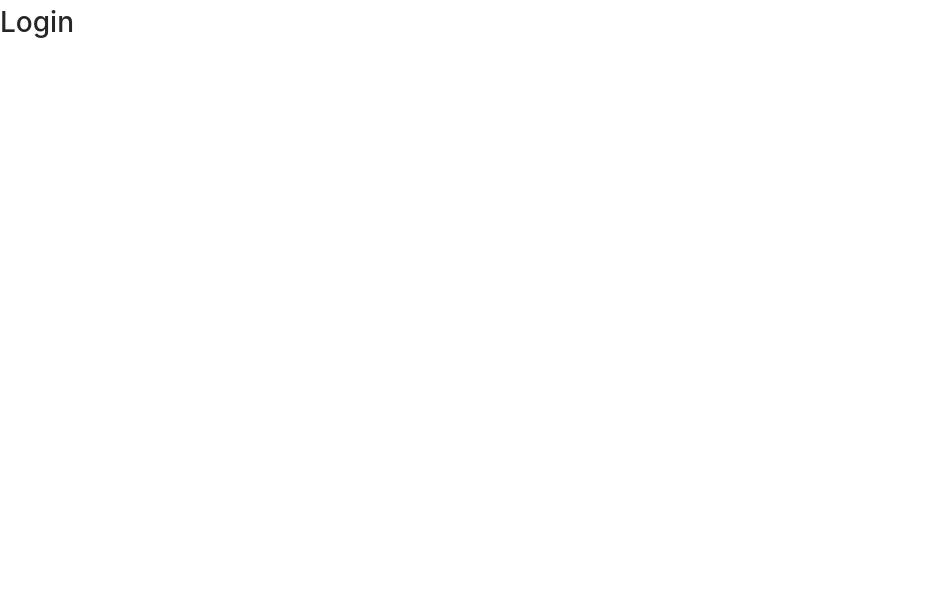
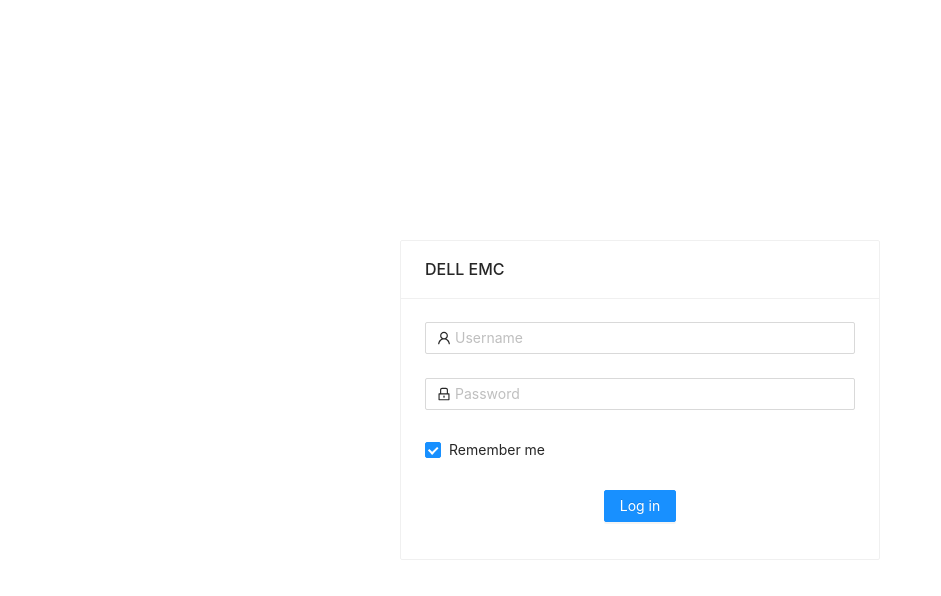
Before and after one commit to QingfengHuu/booking-system, a React (Create React App) app: page /#/login in a window 1280 px wide. Shown: the top 596 px of the page, without its empty margins (0-941 px from the left). Built offline with nearby package versions, Linux system fonts and the light colour scheme.

Commit message:
add login

```diff
--- a/src/App.js
+++ b/src/App.js
@@ -1,10 +1,11 @@
 import './App.css';
-import { HashRouter as Router , Switch , Route} from 'react-router-dom';
+import { HashRouter as Router , Switch , Route, Redirect} from 'react-router-dom';
 import { bookingRoutes } from './routes'
 import Frame from './components/Frame/index'
+import { isLogined } from './utils/auth';
 
 function App() {
-  return (
+  return isLogined()?(
     <Frame>
       <Switch>
         {bookingRoutes.map(route=>{
@@ -19,9 +20,12 @@
             />
           )
         })}
+        <Redirect to='/404' />
       </Switch>
     </Frame>
 
+  ):(
+  <Redirect to='/login' />
   );
 }
 
--- a/src/index.js
+++ b/src/index.js
@@ -14,6 +14,7 @@
           {mainRoutes.map(route=>{
             return <Route key={route.path} {...route} />
           })}
+          <Redirect to='/booking' from='/' />
           <Redirect to='/404' />
         </Switch>
       </Router>
--- a/src/pages/Login.js
+++ b/src/pages/Login.js
@@ -1,11 +1,63 @@
 import React from 'react'
+import { Form, Input, Button, Checkbox, Card } from 'antd';
+import { UserOutlined, LockOutlined } from '@ant-design/icons';
+import './login.css';
 
-function Login() {
-    return (
-        <div>
-            <h1>Login</h1>
-        </div>
-    )
-}
+const Login = () => {
+  const onFinish = (values) => {
+    console.log('Received values of form: ', values);
+  };
+
+  return (
+      <Card className='login_card' title='DELL EMC'>
+        <Form
+            name="normal_login"
+            className="login-form"
+            initialValues={{
+                remember: true,
+            }}
+            onFinish={onFinish}
+            >
+            <Form.Item
+                name="username"
+                rules={[
+                {
+                    required: true,
+                    message: 'Please input your Username!',
+                },
+                ]}
+            >
+                <Input prefix={<UserOutlined className="site-form-item-icon" />} placeholder="Username" />
+            </Form.Item>
+            <Form.Item
+                name="password"
+                rules={[
+                {
+                    required: true,
+                    message: 'Please input your Password!',
+                },
+                ]}
+            >
+                <Input
+                prefix={<LockOutlined className="site-form-item-icon" />}
+                type="password"
+                placeholder="Password"
+                />
+            </Form.Item>
+            <Form.Item>
+                <Form.Item name="remember" valuePropName="checked" noStyle>
+                <Checkbox>Remember me</Checkbox>
+                </Form.Item>
+            </Form.Item>
+
+            <Form.Item style={{textAlign:'center'}}>
+                <Button type="primary" htmlType="submit" className="login-form-button">
+                Log in
+                </Button>
+            </Form.Item>
+        </Form>
+    </Card>
+  );
+};
 
 export default Login
--- /dev/null
+++ b/src/pages/login.css
@@ -0,0 +1,22 @@
+#components-form-demo-normal-login .login-form {
+    max-width: 300px;
+  }
+  #components-form-demo-normal-login .login-form-forgot {
+    float: right;
+  }
+  #components-form-demo-normal-login .ant-col-rtl .login-form-forgot {
+    float: left;
+  }
+  #components-form-demo-normal-login .login-form-button {
+    width: 100%;
+  }
+
+
+  .login_card{
+      width: 480px;
+      height: 320px;
+      position: relative;
+      left: 50%;
+      top: 50%;
+      transform: translate3d(-50%,-50%,0);
+  }
--- /dev/null
+++ b/src/utils/auth.js
@@ -0,0 +1,16 @@
+export function getToken(){
+    return localStorage.getItem("token");
+}
+
+export function setToken(token){
+    localStorage.setItem("token",token);
+}
+
+export function isLogined(){
+    if(localStorage.getItem("token")){
+        return true;
+    }else{
+        return false;
+    }
+
+}
```
